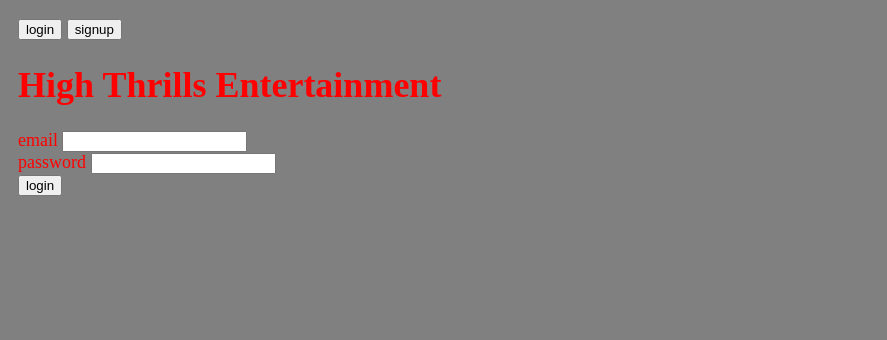
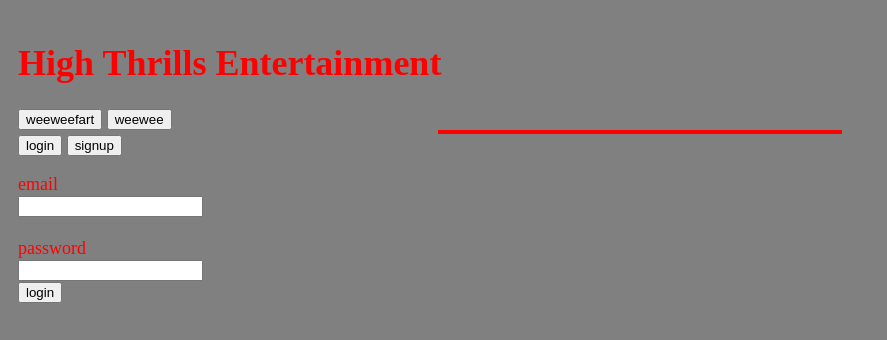
Before and after one commit to lukerupp/BPAProject, a website: page login/login.html in a window 1280 px wide. Shown: the whole page, without its empty margins (0-887 px from the left). Drawn offline with nearby package versions, Linux system fonts and the light colour scheme.

Commit message:
Update login.html

```diff
--- a/login/login.html
+++ b/login/login.html
@@ -1,6 +1,5 @@
 <!DOCTYPE html>
 <html lang="en">
-
   <head>
     <meta charset="UTF-8" />
     <meta name="viewport" content="width=device-width, initial-scale=1.0" />
@@ -8,20 +7,27 @@
     <script src="loginScript.js" charset="utf-8"></script>
     <link rel="stylesheet" href="login.css" />
     <title>BPA PROJECT</title>
+
   </head>
 
   <body>
-  <div id="picker">
+    <h1>High Thrills Entertainment</h1>
+    <button id="home">weeweefart</button>
+    <button id="skrtyuhyuh">weewee</button>
+    <div id="loginOrSignupDesign"></div>
+    <div id="loginSignup">
       <button id="login-switch">login</button>
       <button id="signup-switch">signup</button>
     </div>
 
-  <h1>High Thrills Entertainment</h1>
     <p id="status"></p>
     <div id="login">
       <label for="email-login">email</label>
+      <br>
       <input type="text" name="email-login" id="email-login" /> <br />
+      <br>
       <label for="login-password">password</label>
+      <br>
       <input type="password" id="login-password" name="login-password" /> <br />
       <button id="login-button">login</button>
     </div>
@@ -38,5 +44,5 @@
       <button id="signup-button">signup</button>
     </div>
   </body>
-
+  </div>
 </html>
```
Lines whose indentation alone changed are shown as unchanged.
